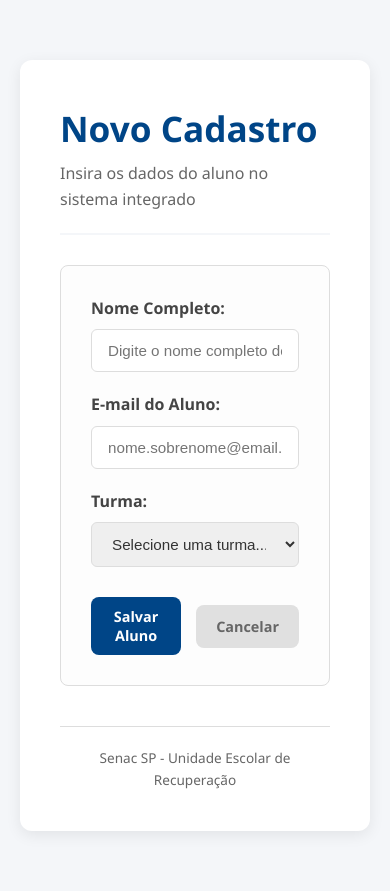
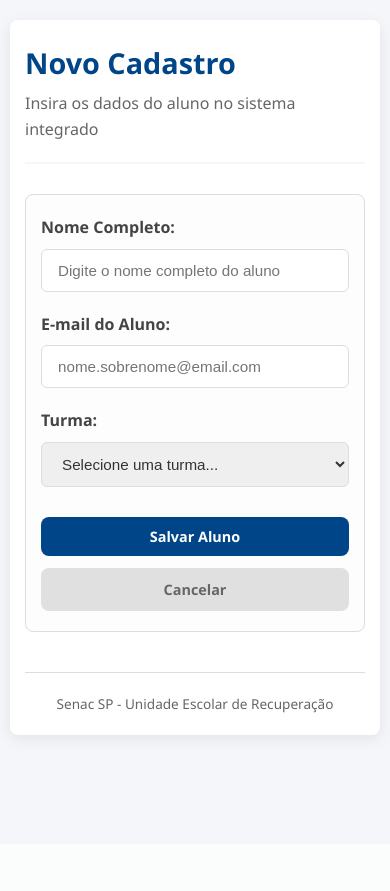
Before and after one commit to SenacPIN/acaoRecuperacao-UC8-Raquele, a PHP site: page /projeto_escola/cadastrar.php in a window 390 px wide. After the commit the page ends 743 px from the top, so only its background shows below. Run offline with PHP 8.4, Linux system fonts and the light colour scheme; data comes from the database, SQL or seed files in the repository.

Commit message:
Improve responsiveness of Steps 3, 4, and 5 in guide and school project

```diff
--- a/projeto_escola/estilo.css
+++ b/projeto_escola/estilo.css
@@ -239,3 +239,53 @@ footer {
     color: var(--text-muted);
     font-size: 0.85rem;
 }
+
+/* Responsiveness Media Queries */
+@media (max-width: 768px) {
+    body {
+        padding: 10px;
+    }
+
+    .container {
+        margin: 10px auto;
+        padding: 20px 15px;
+        border-radius: 8px;
+    }
+
+    .main-header h1 {
+        font-size: 1.8rem;
+    }
+
+    .form-container {
+        padding: 20px 15px;
+    }
+
+    table th, table td {
+        padding: 10px 12px;
+        font-size: 0.85rem;
+    }
+
+    .actions {
+        justify-content: center;
+    }
+
+    .actions .btn,
+    .form-actions .btn {
+        width: 100%;
+    }
+
+    .form-actions {
+        flex-direction: column;
+        align-items: stretch;
+        gap: 12px;
+    }
+
+    .form-actions a {
+        text-align: center;
+        order: 2;
+    }
+
+    .form-actions .btn {
+        order: 1;
+    }
+}
```
Also changed, not shown: style.css (+11 -0 lines).
